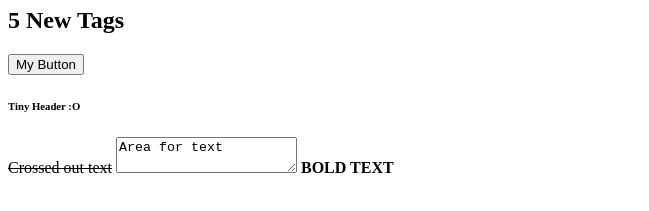
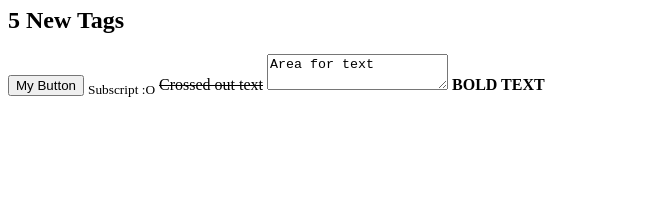
Before and after one commit to cshokri-2121079/cshokri-2121079.github.io, a plain HTML site: page tags.html in a window 1280 px wide. Shown: the part 529-740 px from the top of the page, without its empty margins (0-649 px from the left). Drawn offline with Linux system fonts and the light colour scheme.

Commit message:
Add files via upload

```diff
--- a/tags.html
+++ b/tags.html
@@ -38,7 +38,7 @@
 
         <h2>5 New Tags</h2>
         <button>My Button</button>
-        <h6>Tiny Header :O</h6>
+        <sub>Subscript :O</sub>
         <del>Crossed out text</del>
         <textarea>Area for text</textarea>
         <b>BOLD TEXT</b>
```
